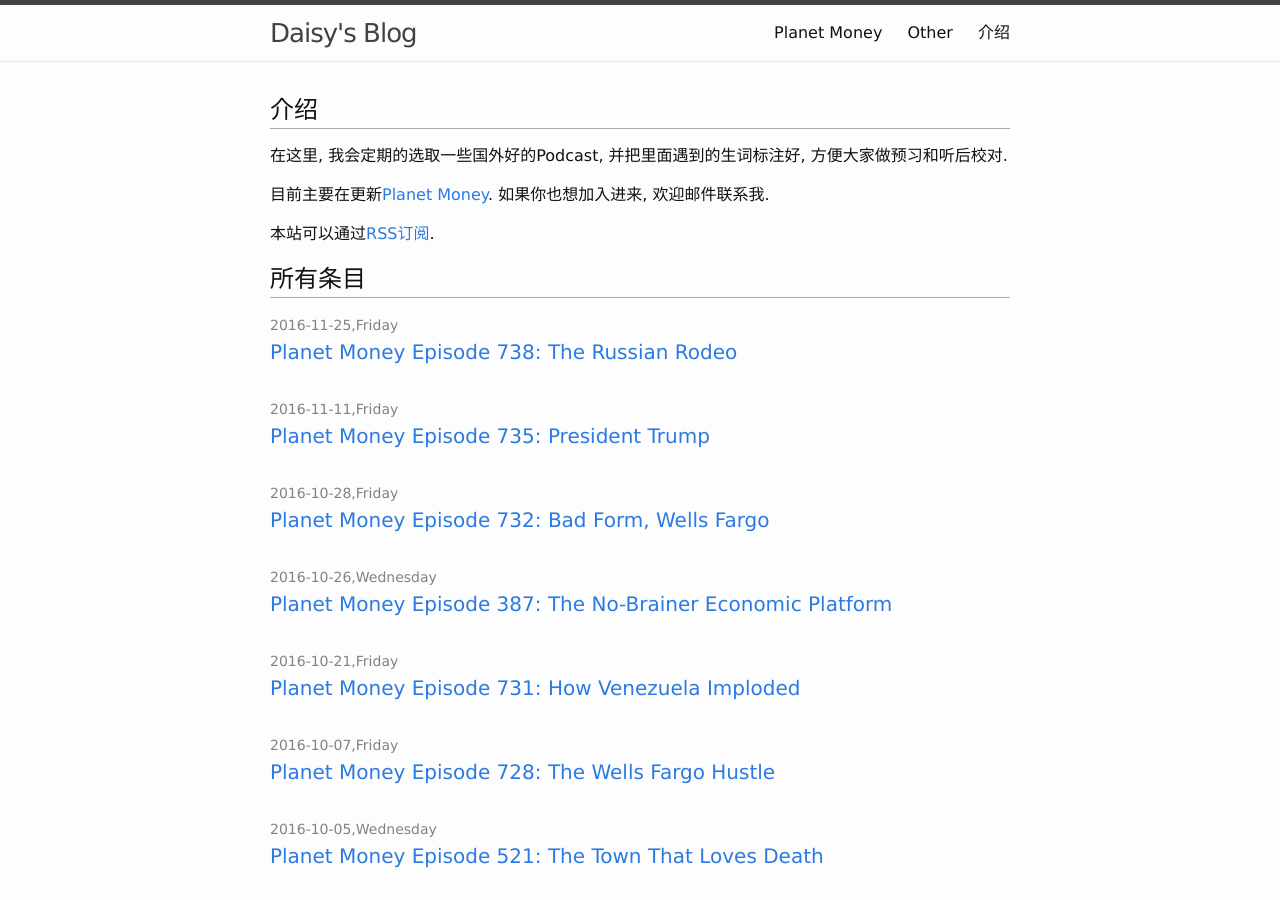
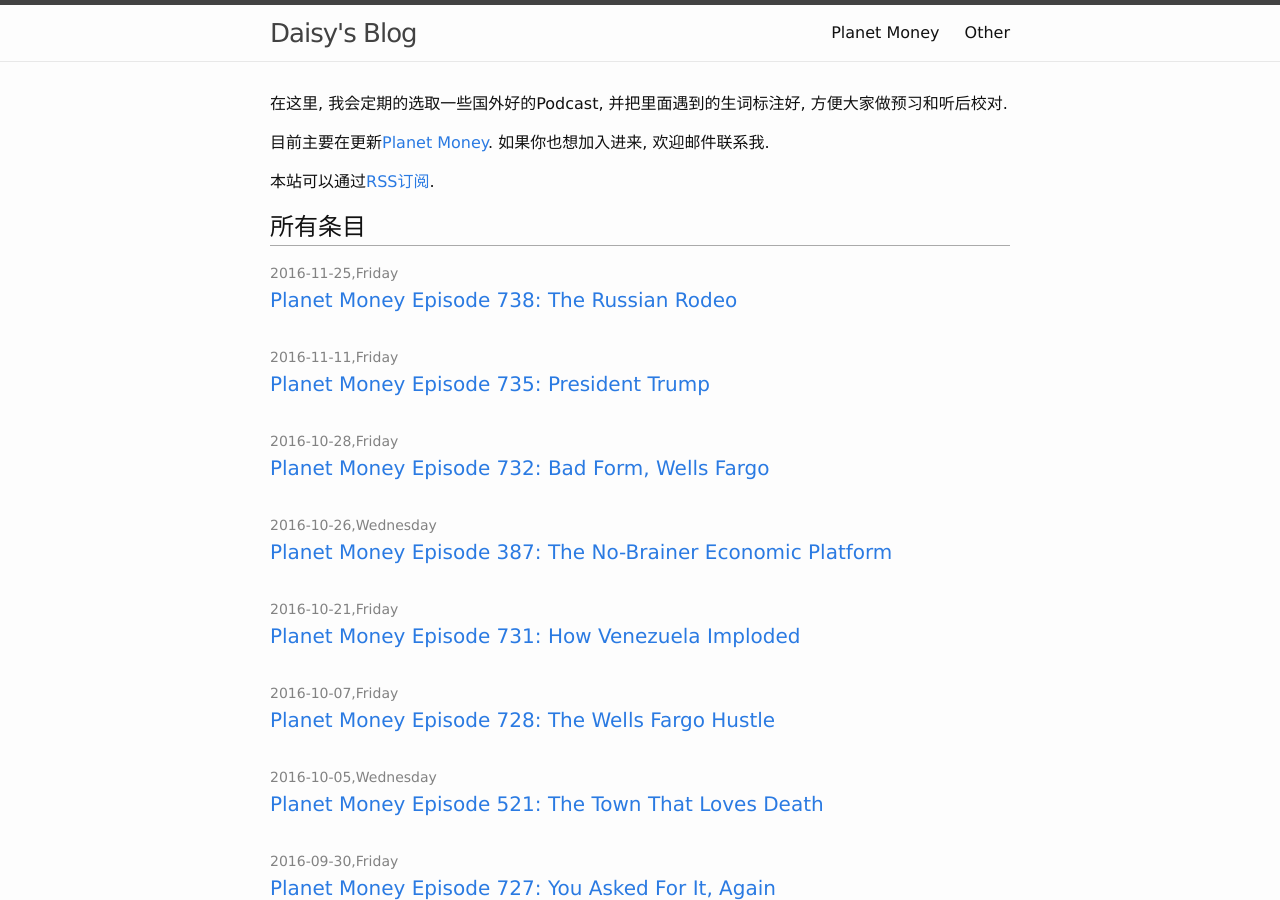
Before and after one commit to idaisy/idaisy.github.io, a Jekyll site: the page built from index.md, in a window 1280 px wide and 900 px high. Built offline with Jekyll 4.4.1, drawn with Linux system fonts in a browser that asks for light colours; our own code applies the rules of GitHub Pages for plain Markdown files.

Commit message:
Sun Dec 11 19:56:58 CST 2016

```diff
--- a/index.md
+++ b/index.md
@@ -2,7 +2,6 @@
 layout: default
 ---
 
-## 介绍
 
 在这里, 我会定期的选取一些国外好的Podcast, 并把里面遇到的生词标注好, 方便大家做预习和听后校对.
 
```
